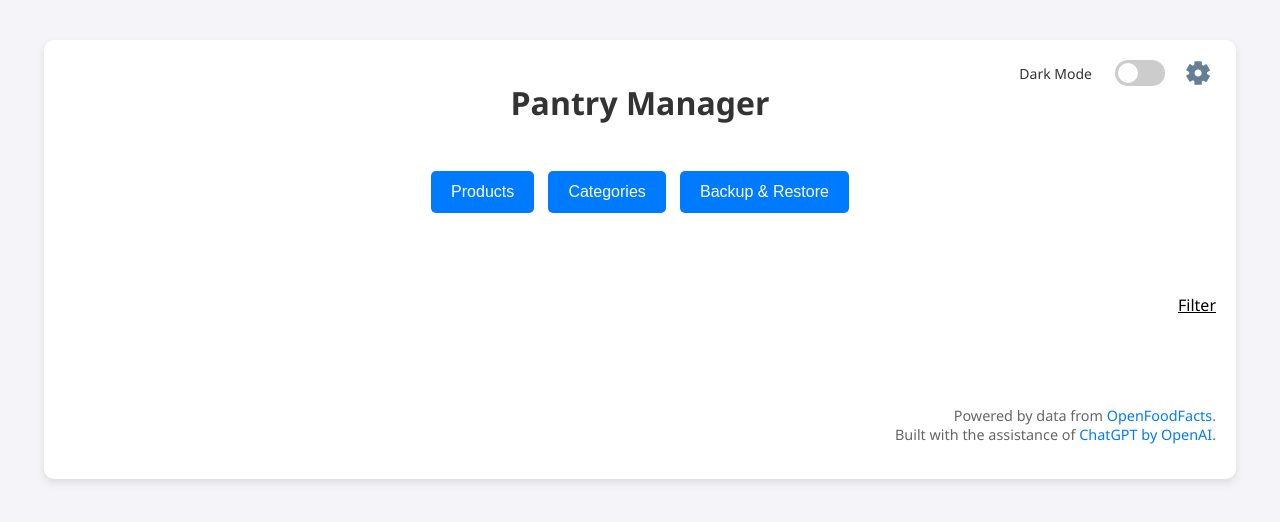
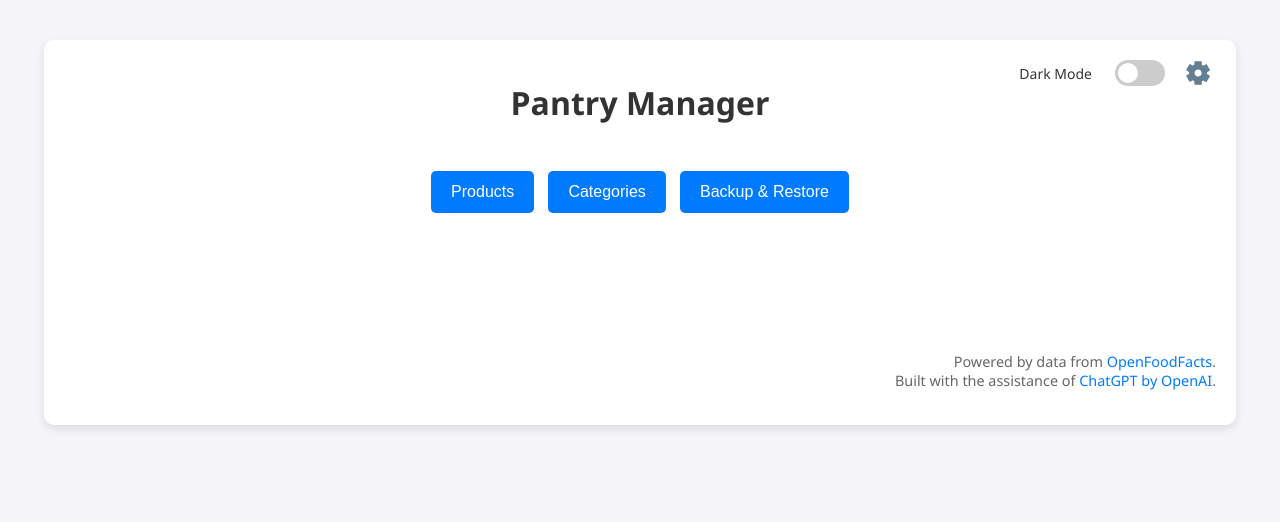
Before and after one commit to mintcreg/pantry_tracker, a Python web app: template webapp/templates/index.html in a window 1280 px wide. Shown: the top 522 px of the page. Run offline with Jinja, Linux system fonts and the light colour scheme; the template is opened without the code that fills it, so the values that code supplies are empty.

Commit message:
Update index.html

```diff
--- a/webapp/templates/index.html
+++ b/webapp/templates/index.html
@@ -62,7 +62,6 @@
 
         </div>
         <div id="settings-bar">
-		<p onclick="toggleColumnSettings()" class="filter-link">Filter</p>
             <button class="filter-cog" onclick="toggleColumnSettings()" title="Product Filter" style="display: none;">
 		<svg xmlns="http://www.w3.org/2000/svg" viewBox="0 0 24 24" width="24" height="24">
 			<path d="M21 11.5l-7.5 7.5a2 2 0 0 1-2.8 0L2 10.3V4h6.3l8.8 8.8a2 2 0 0 1 0 2.7zM5 6v3.6l7.5 7.5 2.8-2.8L7.7 6H5z"></path>
```
